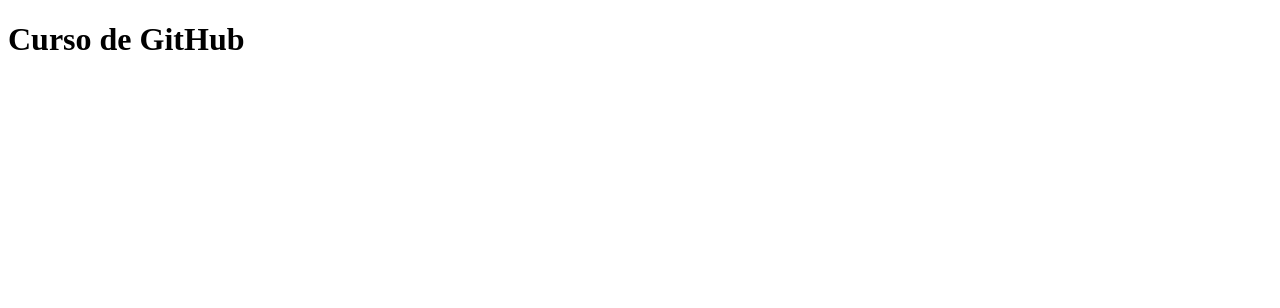
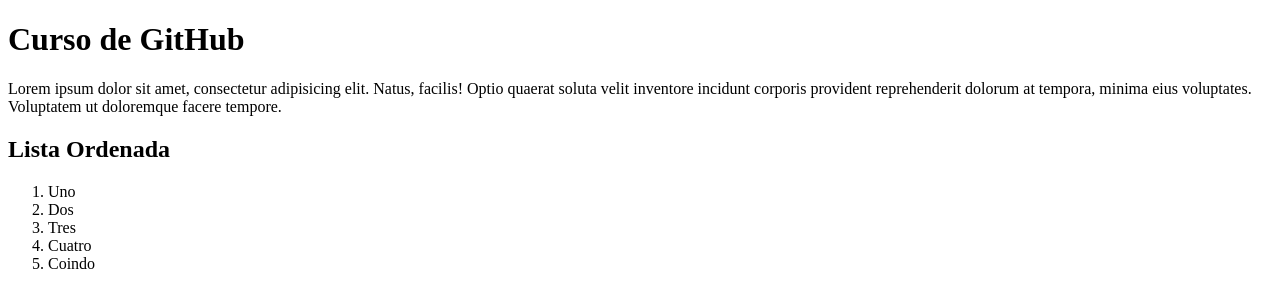
Before and after one commit to ljicarrillo/webdevelopmentedx, a plain HTML site: page site/index.html in a window 1280 px wide. Drawn offline with Linux system fonts and the light colour scheme.

Commit message:
Add order list

```diff
--- a/site/index.html
+++ b/site/index.html
@@ -8,6 +8,15 @@
 </head>
     <body>
         <h1>Curso de GitHub</h1>
+        <p>Lorem ipsum dolor sit amet, consectetur adipisicing elit. Natus, facilis! Optio quaerat soluta velit inventore incidunt corporis provident reprehenderit dolorum at tempora, minima eius voluptates. Voluptatem ut doloremque facere tempore.</p>
+        <h2>Lista Ordenada</h2>
+        <ol>
+            <li>Uno</li>
+            <li>Dos</li>
+            <li>Tres</li>
+            <li>Cuatro</li>
+            <li>Coindo</li>
+        </ol>
 
     </body>
     <footer>
```
